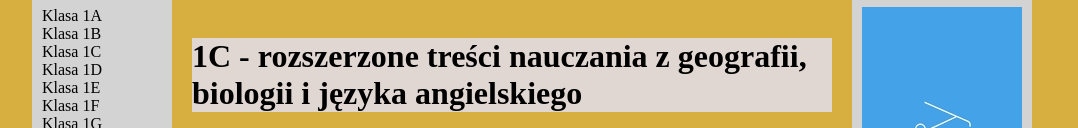
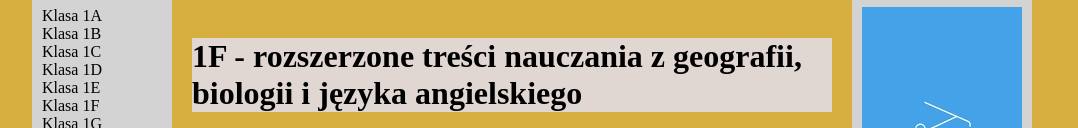
Before and after one commit to Sul0-0/w21-05-2k20, a plain HTML site: page index.html in a window 1280 px wide. Shown: the part 245-373 px from the top of the page, without its empty margins (108-1186 px from the left). Drawn offline with Linux system fonts and the light colour scheme.

Commit message:
Update index.html

```diff
--- a/index.html
+++ b/index.html
@@ -88,7 +88,7 @@
 		</div>
 
 		<div id="content">
-		<h1><strong>1C </strong>- rozszerzone treści nauczania <strong>z geografii, biologii i języka angielskiego</strong></h1>
+		<h1><strong>1F </strong>- rozszerzone treści nauczania <strong>z geografii, biologii i języka angielskiego</strong></h1>
 
 
 	<h2>Powinieneś wybrać klasę <u>sportową</u> , jeśli: </h2>
```
